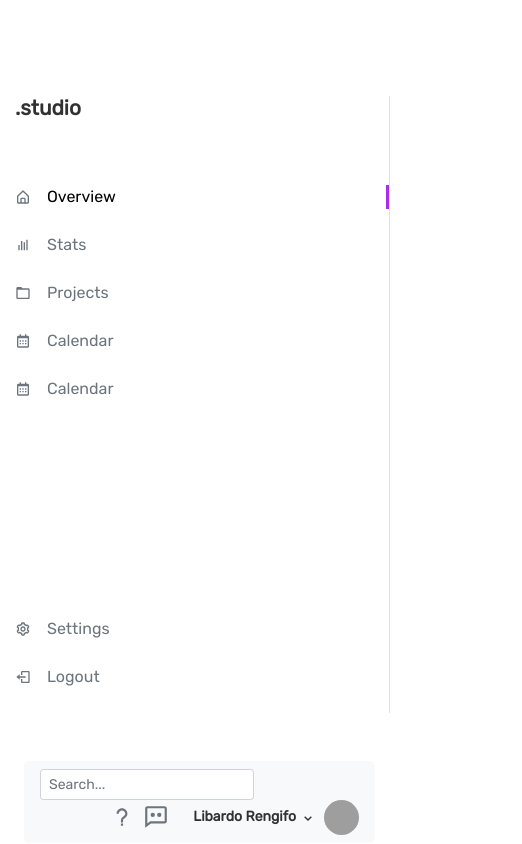
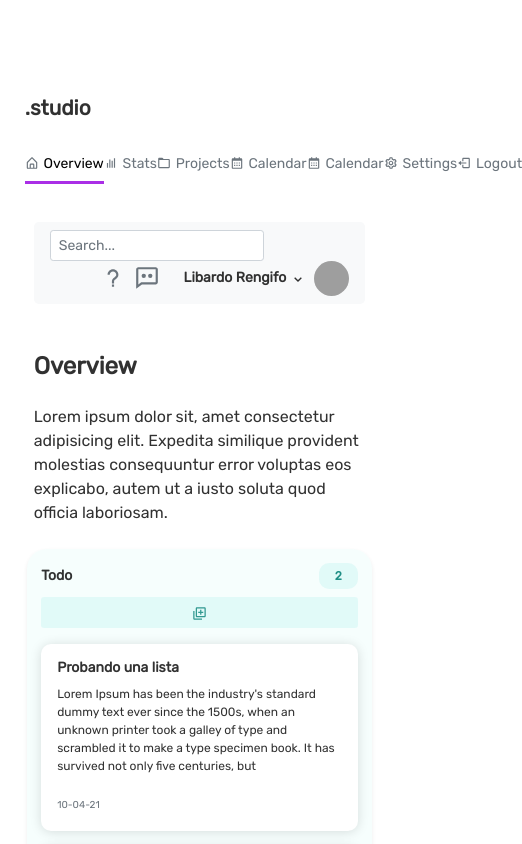
Before and after one commit to react-examples-projects/react-dashboard, a React (Create React App) app: page / in a window 390 px wide. Shown: the top 844 px of the page, 522 px wide, since content can reach past the window. Built offline with nearby package versions, Linux system fonts and the light colour scheme; grey boxes are pictures that could not be loaded.

Commit message:
dev: bug fixed when drag cards and responsive side menu

```diff
--- a/src/components/Layout/Layout.js
+++ b/src/components/Layout/Layout.js
@@ -4,22 +4,22 @@ import Col from "react-bootstrap/Col";
 import Container from "react-bootstrap/Container";
 import MenuBavbar from "../MenuNavbar/MenuNavbar";
 import SideMenu from "../SideMenu/SideMenu";
-
+import cs from "classnames";
+import css from "./Layout.module.scss";
 function Layout({ children }) {
   return (
-    <Container className="my-5">
+    <Container className={cs("my-5", css.container)}>
       <Row>
-        <Col md={3} lg={3} className="mt-5 border-right pr-0">
-          <h1
-            style={{ fontSize: "1.3rem", marginBottom: "4rem" }}
-            className="font-weight-bold"
-          >
-            .studio
-          </h1>
+        <Col
+          md={12}
+          lg={3}
+          className={cs("mt-5 border-right pr-0", css.layoutSideColumn)}
+        >
+          <h1 className={cs("font-weight-bold", css.layoutTitle)}>.studio</h1>
           <SideMenu />
         </Col>
 
-        <Col md={9} lg={9} className="mt-5 pl-4">
+        <Col md={12} lg={9} className="mt-5 pl-4">
           <MenuBavbar />
           {children}
         </Col>
--- /dev/null
+++ b/src/components/Layout/Layout.module.scss
@@ -0,0 +1,18 @@
+.layoutTitle {
+  font-size: 1.3rem;
+  margin-bottom: 4rem;
+}
+
+@media screen and (max-width: 992px) {
+  div.layoutSideColumn {
+    border-right: 0 !important;
+  }
+
+  .layoutTitle {
+    margin-bottom: 2rem;
+  }
+
+  .container {
+    max-width: 95% !important;
+  }
+}
--- a/src/components/SideMenu/SideMenu.js
+++ b/src/components/SideMenu/SideMenu.js
@@ -7,10 +7,12 @@ import {
   BiLogOut,
 } from "react-icons/bi";
 import SideMenuItem from "./SideMenuItem";
+import cs from "classnames";
+import css from "./SideMenu.module.scss";
 
 export default function SideMenu() {
   return (
-    <nav className="list-group">
+    <nav className={cs("list-group", css.sideMenu)}>
       <SideMenuItem to="/" text="Overview" icon={BiHomeAlt} />
       <SideMenuItem to="/stats" text="Stats" icon={BiBarChart} />
       <SideMenuItem to="/projects" text="Projects" icon={BiFolder} />
--- a/src/components/SideMenu/SideMenu.module.scss
+++ b/src/components/SideMenu/SideMenu.module.scss
@@ -3,7 +3,6 @@ $color: #6c757d;
 $before_color: #aa2ee6;
 
 .sideMenuItem {
-
   position: relative;
   color: $color;
 
@@ -35,3 +34,24 @@ $before_color: #aa2ee6;
     width: 3px;
   }
 }
+
+@media screen and (max-width: 992px) {
+  .sideMenu {
+    flex-direction: row !important;
+    justify-content: space-between;
+
+    > a {
+      margin: 0 !important;
+      font-size: 14px;
+
+      > svg {
+        margin-right: 0.3rem !important;
+      }
+      &.active::before {
+        width: 100%;
+        height: 3px;
+        bottom: -10px;
+      }
+    }
+  }
+}
--- a/src/pages/home/App.js
+++ b/src/pages/home/App.js
@@ -8,18 +8,16 @@ import { useState } from "react";
 import reorder from "../../helpers/reorder";
 
 export default function App() {
-  const [tasks, setTasks] = useState(
-    JSON.parse(localStorage.getItem("tasks")) || tasks_list
-  );
+  const [tasks, setTasks] = useState(tasks_list);
 
   const onDragEnd = (result) => {
     const stateTasks = { ...tasks };
 
     if (!result.destination) return;
     console.log(result);
-    console.log(tasks_list[result.source.droppableId]);
+    console.log(stateTasks[result.source.droppableId]);
     const tasksOrdened = reorder(
-      tasks_list[result.source.droppableId],
+      stateTasks[result.source.droppableId],
       result.source.index,
       result.destination.index
     );
@@ -38,13 +36,13 @@ export default function App() {
 
       <Row>
         <DragDropContext onDragEnd={onDragEnd}>
-          <Col className="p-2" sm={12} md={6} lg={4}>
+          <Col className="p-2" sm={12} md={4} lg={4}>
             <Board title="Todo" countTasks={2} tasks={tasks.todo} />
           </Col>
-          <Col className="p-2" sm={12} md={6} lg={4}>
+          <Col className="p-2" sm={12} md={4} lg={4}>
             <Board title="In Progress" countTasks={32} tasks={tasks.progress} />
           </Col>
-          <Col className="p-2" sm={12} md={6} lg={4}>
+          <Col className="p-2" sm={12} md={4} lg={4}>
             <Board title="Completed" countTasks={7} tasks={tasks.completed} />
           </Col>
         </DragDropContext>
--- a/src/pages/home/components/Board/Board.js
+++ b/src/pages/home/components/Board/Board.js
@@ -4,13 +4,13 @@ import { BiAddToQueue } from "react-icons/bi";
 import { Droppable, Draggable } from "react-beautiful-dnd";
 import PropTypes from "prop-types";
 import cs from "classnames";
-import Task from "./Task";
+import Task from "../Task/Task";
 
 function Board({ title = "Untitle", countTasks = 0, tasks = [] }) {
   const id = title.toLowerCase().trim().replace(/ /gi, "-");
   return (
     <div className={cs("shadow-sm", css.board)}>
-      <div className="d-flex justify-content-lg-between align-items-center">
+      <div className="d-flex justify-content-between align-items-center">
         <h6 className="font-weight-bold m-0" style={{ fontSize: "14px" }}>
           {title}
         </h6>
@@ -33,12 +33,12 @@ function Board({ title = "Untitle", countTasks = 0, tasks = [] }) {
                     draggableId={task.id.toString()}
                     index={index}
                   >
-                    {(provided) => (
+                    {(_provided) => (
                       <Task
                         {...task}
-                        {...provided.draggableProps}
-                        {...provided.dragHandleProps}
-                        ref={provided.innerRef}
+                        {..._provided.draggableProps}
+                        {..._provided.dragHandleProps}
+                        ref={_provided.innerRef}
                       />
                     )}
                   </Draggable>
--- a/src/pages/home/components/Board/Board.module.scss
+++ b/src/pages/home/components/Board/Board.module.scss
@@ -28,26 +28,3 @@
   width: 15px;
   height: 15px;
 }
-
-.task {
-  padding: 1rem;
-  background: #fff;
-  border-radius: 10px;
-  box-shadow: 0 1px 12px rgba(0, 0, 0, 0.135);
-
-  > h6 {
-    font-size: 14px;
-    font-weight: bold;
-  }
-  > p {
-    font-size: 12px;
-  }
-
-  &:not(:last-child) {
-    margin-bottom: 1rem;
-  }
-
-  &:active {
-    cursor: move;
-  }
-}
--- a/src/pages/home/components/Board/Task.js
+++ b/src/pages/home/components/Task/Task.js
@@ -1,5 +1,5 @@
 import React from "react";
-import css from "./Board.module.scss";
+import css from "./Task.module.scss";
 function Task({ id, title, content, date, author, ...props }, ref) {
   return (
     <div className={css.task} data-task-id={id} {...props} ref={ref}>
--- /dev/null
+++ b/src/pages/home/components/Task/Task.module.scss
@@ -0,0 +1,22 @@
+.task {
+  padding: 1rem;
+  background: #fff;
+  border-radius: 10px;
+  box-shadow: 0 1px 12px rgba(0, 0, 0, 0.135);
+
+  > h6 {
+    font-size: 14px;
+    font-weight: bold;
+  }
+  > p {
+    font-size: 12px;
+  }
+
+  &:not(:last-child) {
+    margin-bottom: 1rem;
+  }
+
+  &:active {
+    cursor: move;
+  }
+}
```
Also changed, not shown: source.webp (added).
